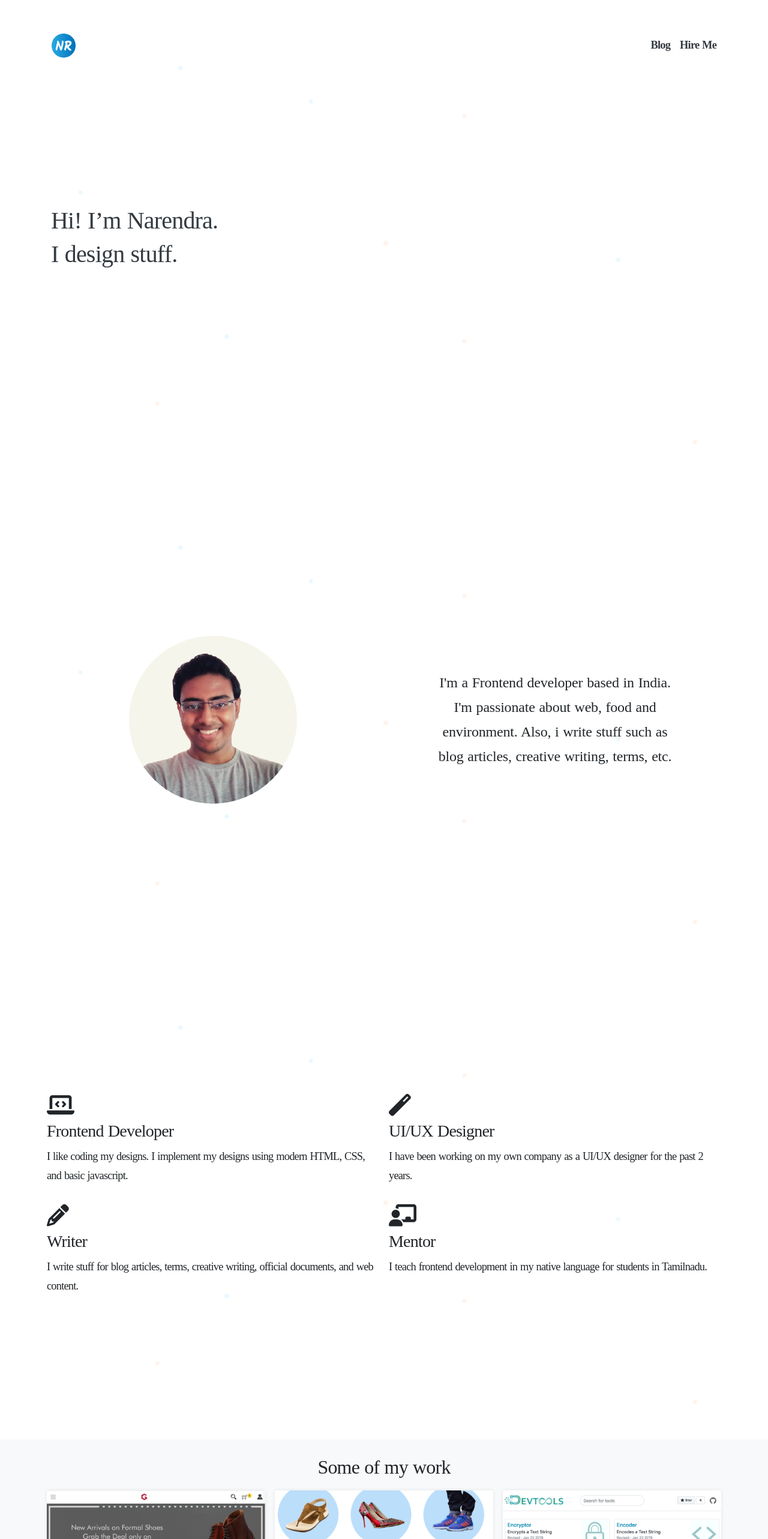
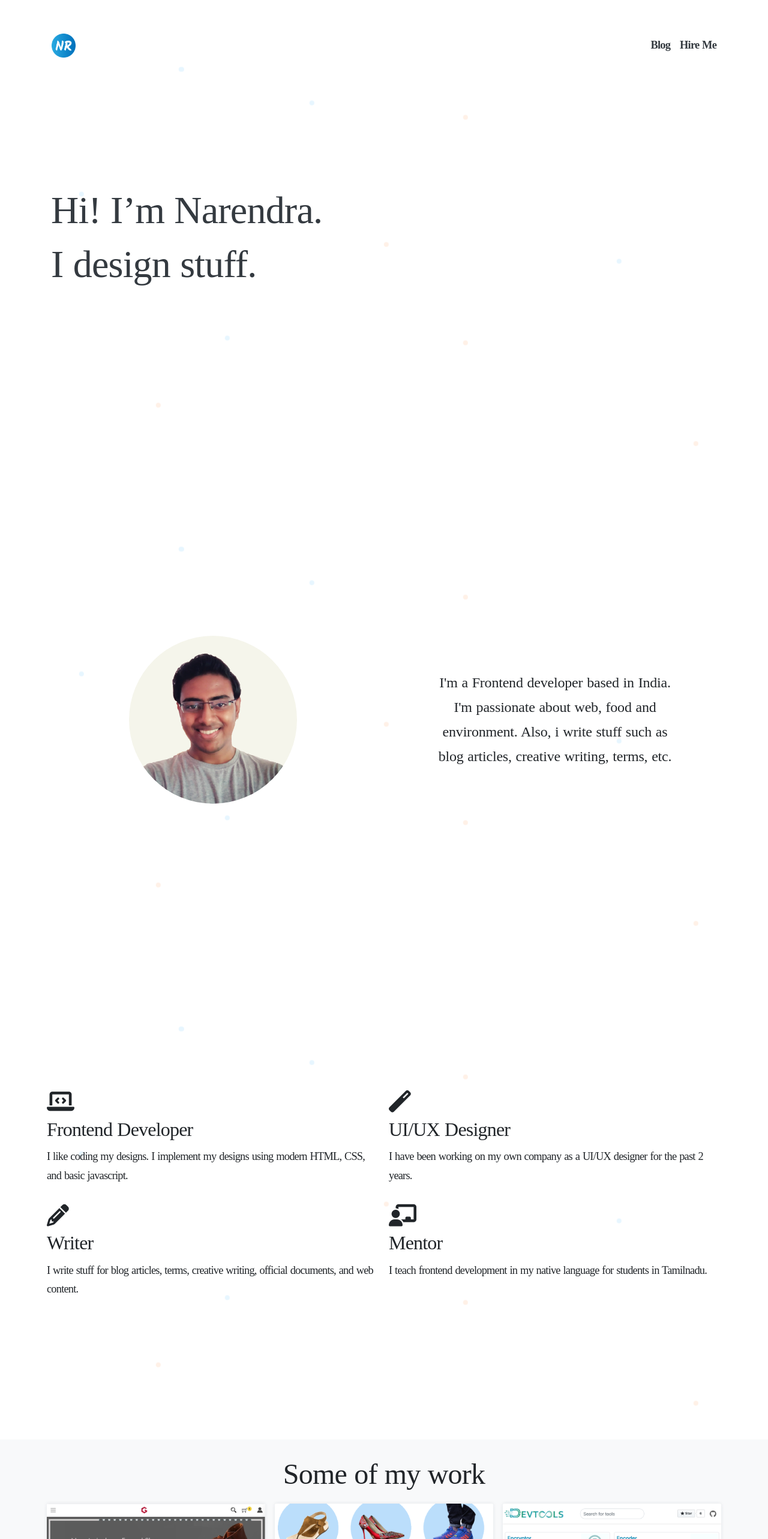
Before and after one commit to narenkram/Lance, a Nuxt app: page / in a window 1280 px wide. Shown: the top 2566 px of the page at 60% size. Built offline with nearby package versions, Linux system fonts and the light colour scheme; a web font is replaced by a local one.

Commit message:
Update style.scss

```diff
--- a/assets/style.scss
+++ b/assets/style.scss
@@ -87,6 +87,123 @@ strong {
 
 .container {
   z-index: 2;
+}
+
+// Responsive fonts
+@include media-breakpoint-up(xs) {
+  h1 {
+    font-size: 1rem;
+  }
+  h2 {
+    font-size: 1rem;
+  }
+  h3 {
+    font-size: 1rem;
+  }
+
+  h4,
+  h5,
+  h6 {
+    font-size: 1rem;
+  }
+
+  a,
+  p,
+  div {
+    font-size: 1.15rem;
+  }
+}
+@include media-breakpoint-up(sm) {
+  h1 {
+    font-size: 1rem;
+  }
+  h2 {
+    font-size: 1rem;
+  }
+  h3 {
+    font-size: 1rem;
+  }
+
+  h4,
+  h5,
+  h6 {
+    font-size: 1rem;
+  }
+
+  a,
+  p,
+  div {
+    font-size: 1.15rem;
+  }
+}
+@include media-breakpoint-up(md) {
+  h1 {
+    font-size: 1rem;
+  }
+  h2 {
+    font-size: 1rem;
+  }
+  h3 {
+    font-size: 1rem;
+  }
+
+  h4,
+  h5,
+  h6 {
+    font-size: 1rem;
+  }
+
+  a,
+  p,
+  div {
+    font-size: 1.15rem;
+  }
+}
+@include media-breakpoint-up(lg) {
+  h1 {
+    font-size: 4rem;
+  }
+  h2 {
+    font-size: 3rem;
+  }
+  h3 {
+    font-size: 2rem;
+  }
+
+  h4,
+  h5,
+  h6 {
+    font-size: 1.6rem;
+  }
+
+  a,
+  p,
+  div {
+    font-size: 1.15rem;
+  }
+}
+@include media-breakpoint-up(xl) {
+  h1 {
+    font-size: 4rem;
+  }
+  h2 {
+    font-size: 3rem;
+  }
+  h3 {
+    font-size: 2rem;
+  }
+
+  h4,
+  h5,
+  h6 {
+    font-size: 1.6rem;
+  }
+
+  a,
+  p,
+  div {
+    font-size: 1.15rem;
+  }
 }
 
 /* Custom Classes */
```
